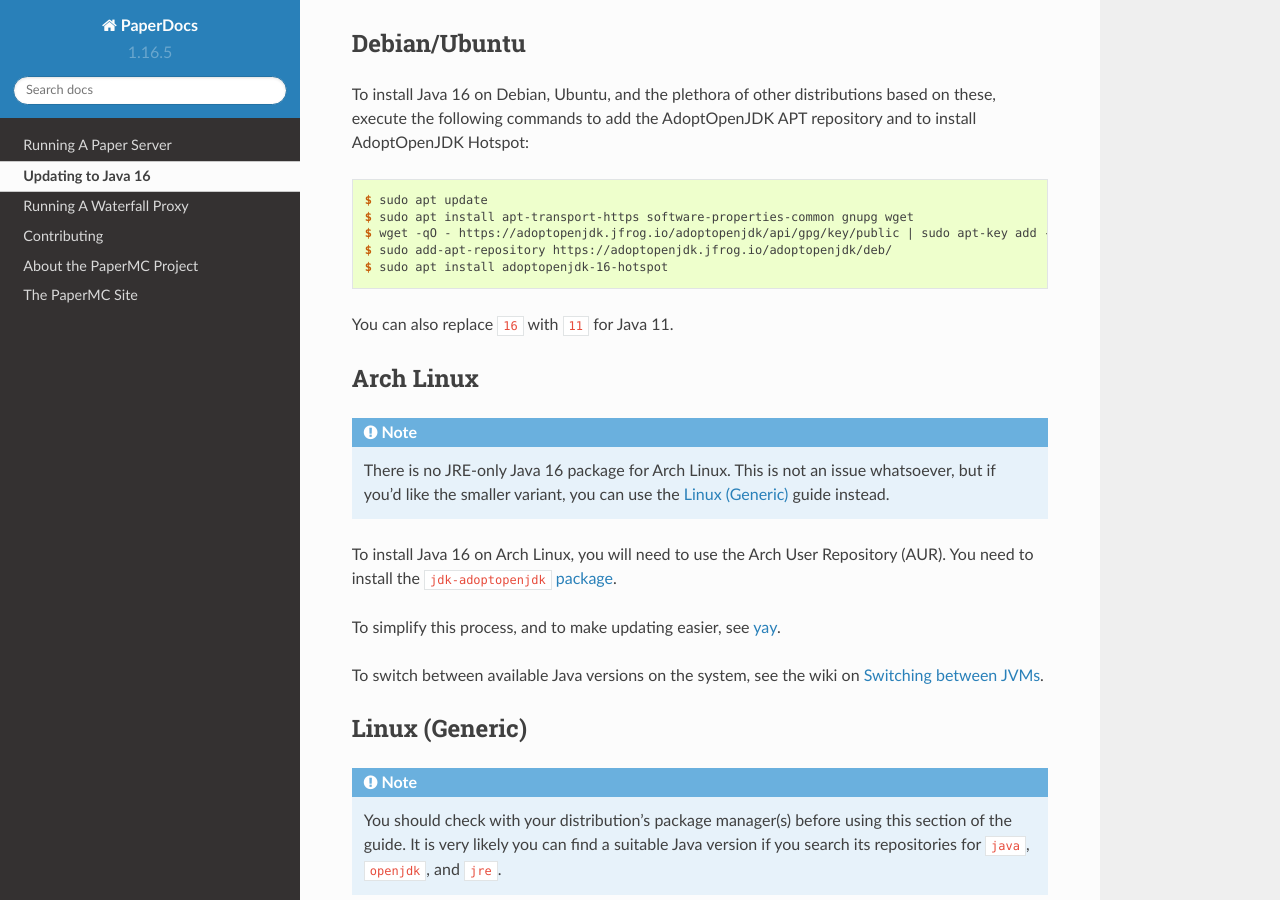
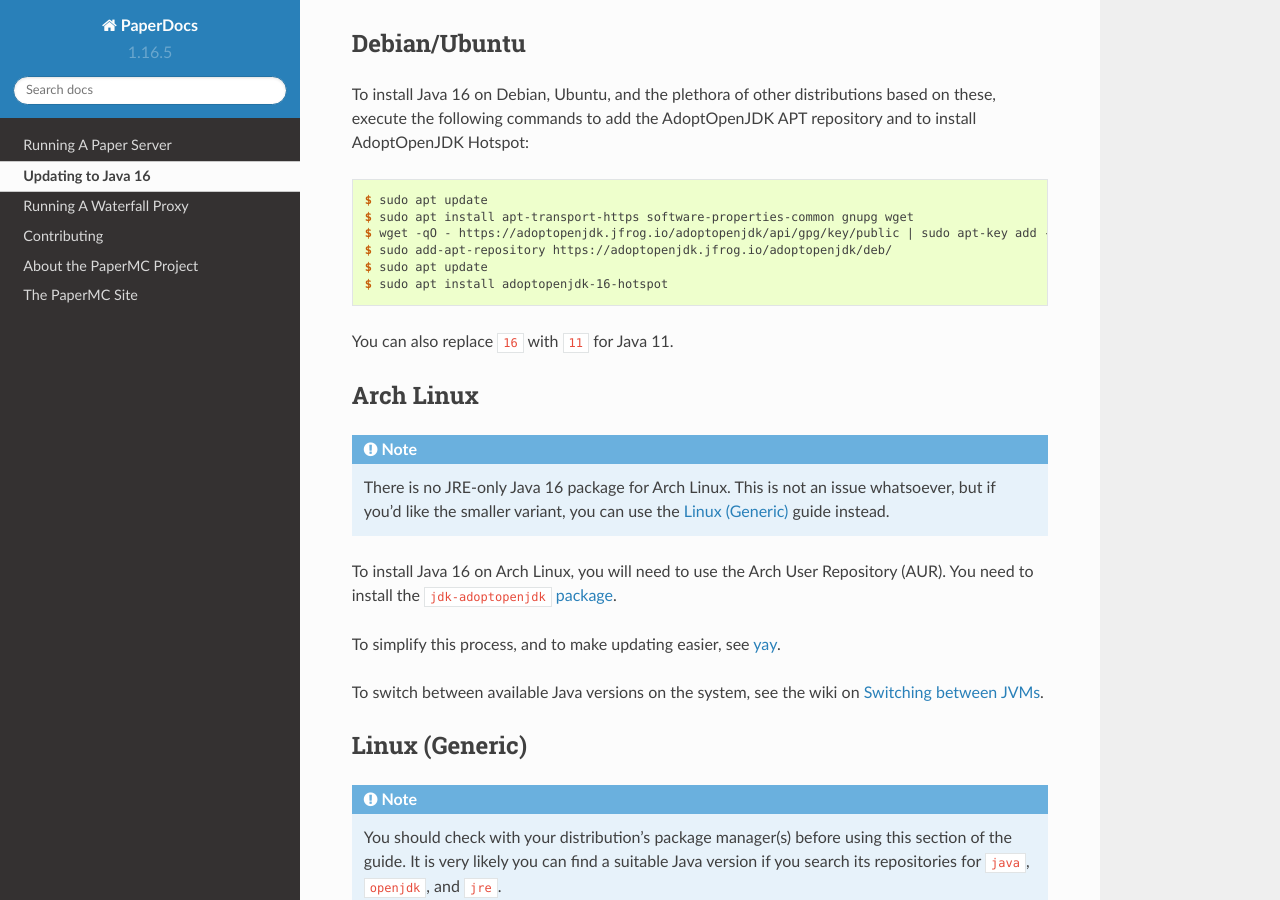
Before and after one commit to PaperMC/PaperDocs, a Sphinx documentation site: the page built from source/java-update/index.rst, in a window 1280 px wide and 900 px high, scrolled down 3708 px. Built offline with Sphinx 7.4.7 and the Read the Docs theme 2.0.0, drawn with Linux system fonts in a browser that asks for light colours; pages that are not in the unit, such as notebooks, are missing from menus.

Commit message:
apt update

```diff
--- a/source/java-update/index.rst
+++ b/source/java-update/index.rst
@@ -153,6 +153,7 @@
     $ sudo apt install apt-transport-https software-properties-common gnupg wget
     $ wget -qO - https://adoptopenjdk.jfrog.io/adoptopenjdk/api/gpg/key/public | sudo apt-key add -
     $ sudo add-apt-repository https://adoptopenjdk.jfrog.io/adoptopenjdk/deb/
+    $ sudo apt update
     $ sudo apt install adoptopenjdk-16-hotspot
 
 You can also replace ``16`` with ``11`` for Java 11.
```
